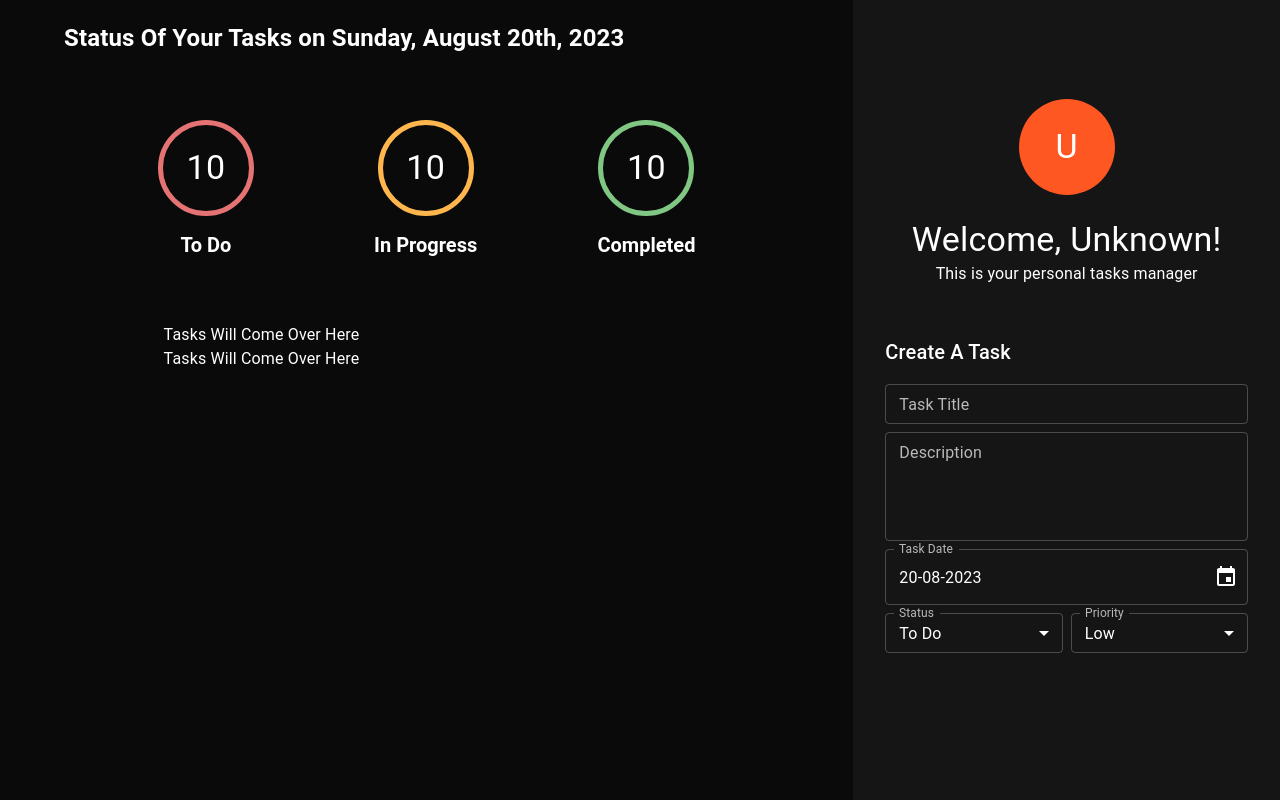
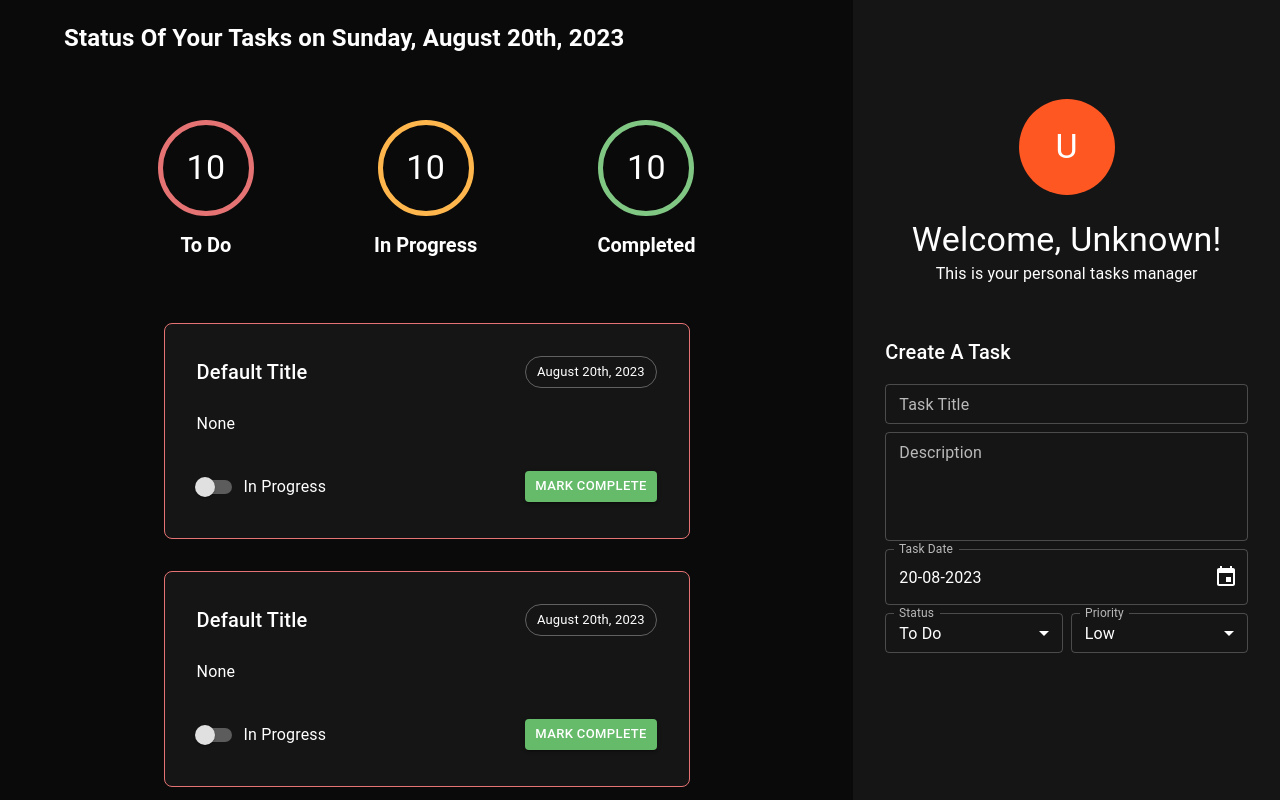
Before and after one commit to rgero/TaskPlanner, a React (Create React App) app in the folder taskplanner/: page / in a window 1280 px wide. Shown: the top 800 px of the page. Built offline with nearby package versions, Linux system fonts and the light colour scheme.

Commit message:
Adding the generic task card.
Nothing is hooked up to state.

```diff
--- a/taskplanner/src/components/taskDisplay/TaskList.tsx
+++ b/taskplanner/src/components/taskDisplay/TaskList.tsx
@@ -1,6 +1,7 @@
 import React, {FC, ReactElement} from 'react';
 
-import { Grid, Box } from '@mui/material';
+import { Grid } from '@mui/material';
+import TaskCard from './taskCard/TaskCard';
 
 const TaskList:FC = ():ReactElement  => {
     return (
@@ -11,8 +12,10 @@
           xs={10}
           md={8}
         >
-          <Box>Tasks Will Come Over Here</Box>
-          <Box>Tasks Will Come Over Here</Box>
+          <TaskCard/>
+          <TaskCard/>
+          <TaskCard/>
+          <TaskCard/>
         </Grid>
     )
 }
--- /dev/null
+++ b/taskplanner/src/components/taskDisplay/taskCard/TaskCard.tsx
@@ -0,0 +1,37 @@
+import React, {FC, ReactElement} from 'react';
+import { Box } from '@mui/material';
+
+import TaskHeader from './TaskHeader';
+import TaskDescription from './TaskDescription';
+import TaskFooter from './TaskFooter';
+
+const TaskCard:FC = ():ReactElement  => {
+
+    const taskStyling = {
+        width: '100%',
+        backgroundColor: 'background.paper',
+        borderRadius: '8px',
+        border: '1px solid',
+        borderColor: 'error.light'
+    }
+
+    return (
+        <Box
+            display="flex"
+            width="100%"
+            justifyContent="flex-start"
+            flexDirection="column"
+            mb={4}
+            p={4}
+            sx={taskStyling}
+        >
+            <TaskHeader/>
+            <TaskDescription/>
+            <TaskFooter/>
+        </Box>
+
+
+    )
+}
+
+export default TaskCard
--- /dev/null
+++ b/taskplanner/src/components/taskDisplay/taskCard/TaskDescription.tsx
@@ -0,0 +1,24 @@
+import React, {FC, ReactElement} from 'react';
+import PropTypes from 'prop-types'
+import { Box, Typography } from '@mui/material';
+
+import { ITaskDescription } from './interfaces/ITaskDescription';
+
+
+const TaskDescription:FC<ITaskDescription> = (props):ReactElement  => {
+    const {
+        description = "None"
+    } = props;
+
+    return (
+        <Box>
+            <Typography>{description}</Typography>
+        </Box>
+    )
+}
+
+TaskDescription.propTypes={
+    description: PropTypes.string
+}
+
+export default TaskDescription
--- /dev/null
+++ b/taskplanner/src/components/taskDisplay/taskCard/TaskFooter.tsx
@@ -0,0 +1,48 @@
+import { Box, Button, FormControlLabel, Switch} from '@mui/material';
+import React, { FC, ReactElement } from 'react';
+import PropTypes from 'prop-types'
+
+import { ITaskFooter } from './interfaces/ITaskFooter';
+
+const TaskFooter: FC<ITaskFooter> = (props): ReactElement => {
+
+    const {
+        onStatusChange = (e) => console.log(e),
+        onClick = (e) => console.log(e)
+    } = props;
+
+    return (
+        <Box
+            display="flex"
+            justifyContent="space-between"
+            alignItems="center"
+            mt={4}
+        >
+            <FormControlLabel
+                label="In Progress"
+                control={
+                    <Switch
+                        color="warning"
+                        onChange={onStatusChange}
+                    />
+                }
+            />
+            <Button
+                variant="contained"
+                color="success"
+                size="small"
+                sx={{ color: '#ffffff' }}
+                onClick={onClick}
+            >
+                Mark Complete
+            </Button>
+        </Box>
+    );
+};
+
+TaskFooter.propTypes = {
+    onStatusChange: PropTypes.func,
+    onClick: PropTypes.func
+}
+
+export default TaskFooter;
--- /dev/null
+++ b/taskplanner/src/components/taskDisplay/taskCard/TaskHeader.tsx
@@ -0,0 +1,41 @@
+import React, {FC, ReactElement} from 'react';
+import {format} from 'date-fns';
+import PropTypes from 'prop-types'
+import { Box, Chip, Typography } from '@mui/material';
+
+import { ITaskHeader } from './interfaces/ITaskHeader';
+
+const TaskHeader:FC<ITaskHeader> = (props):ReactElement  => {
+    const {
+        title = "Default Title",
+        date = new Date()
+    } = props;
+
+    return (
+        <Box
+            display="flex"
+            width="100%"
+            justifyContent="space-between"
+            mb={3}
+        >
+            <Box>
+                <Typography variant='h6'>
+                    {title}
+                </Typography>
+            </Box>
+            <Box>
+                <Chip
+                    variant="outlined"
+                    label={format(date, "PPP")}
+                />
+            </Box>
+        </Box>
+    )
+}
+
+TaskHeader.propTypes = {
+    title: PropTypes.string,
+    date: PropTypes.instanceOf(Date)
+}
+
+export default TaskHeader
--- /dev/null
+++ b/taskplanner/src/components/taskDisplay/taskCard/interfaces/ITaskDescription.ts
@@ -0,0 +1,3 @@
+export interface ITaskDescription {
+    description?: string;
+}
--- /dev/null
+++ b/taskplanner/src/components/taskDisplay/taskCard/interfaces/ITaskFooter.ts
@@ -0,0 +1,6 @@
+import React from 'react';
+
+export interface ITaskFooter {
+    onStatusChange?: (e: React.ChangeEvent<HTMLInputElement>) => void;
+    onClick?: (e: React.MouseEvent<HTMLButtonElement> | React.MouseEvent<HTMLAnchorElement>) => void;
+}
--- /dev/null
+++ b/taskplanner/src/components/taskDisplay/taskCard/interfaces/ITaskHeader.ts
@@ -0,0 +1,4 @@
+export interface ITaskHeader {
+    title?: string;
+    date?: Date;
+}
```
